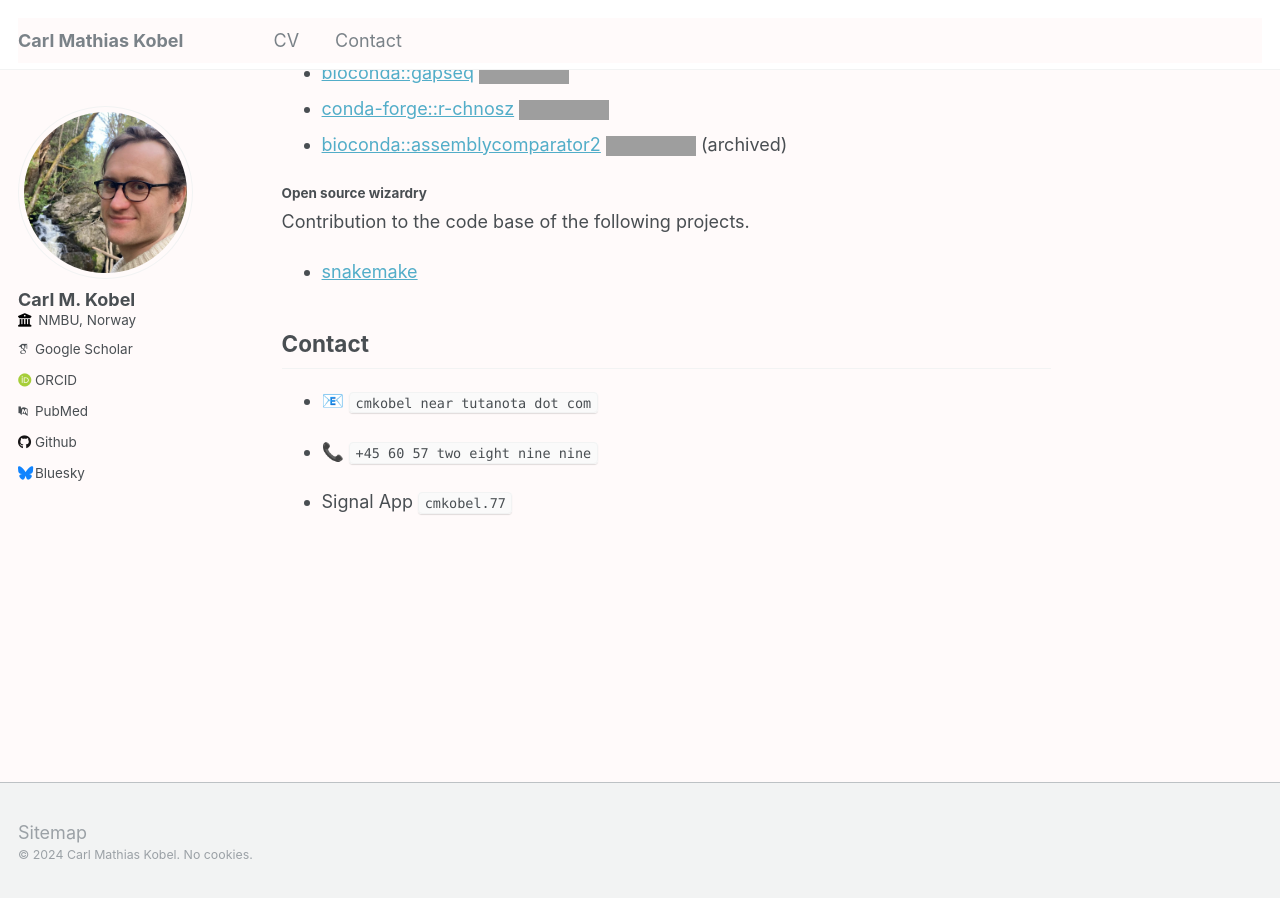
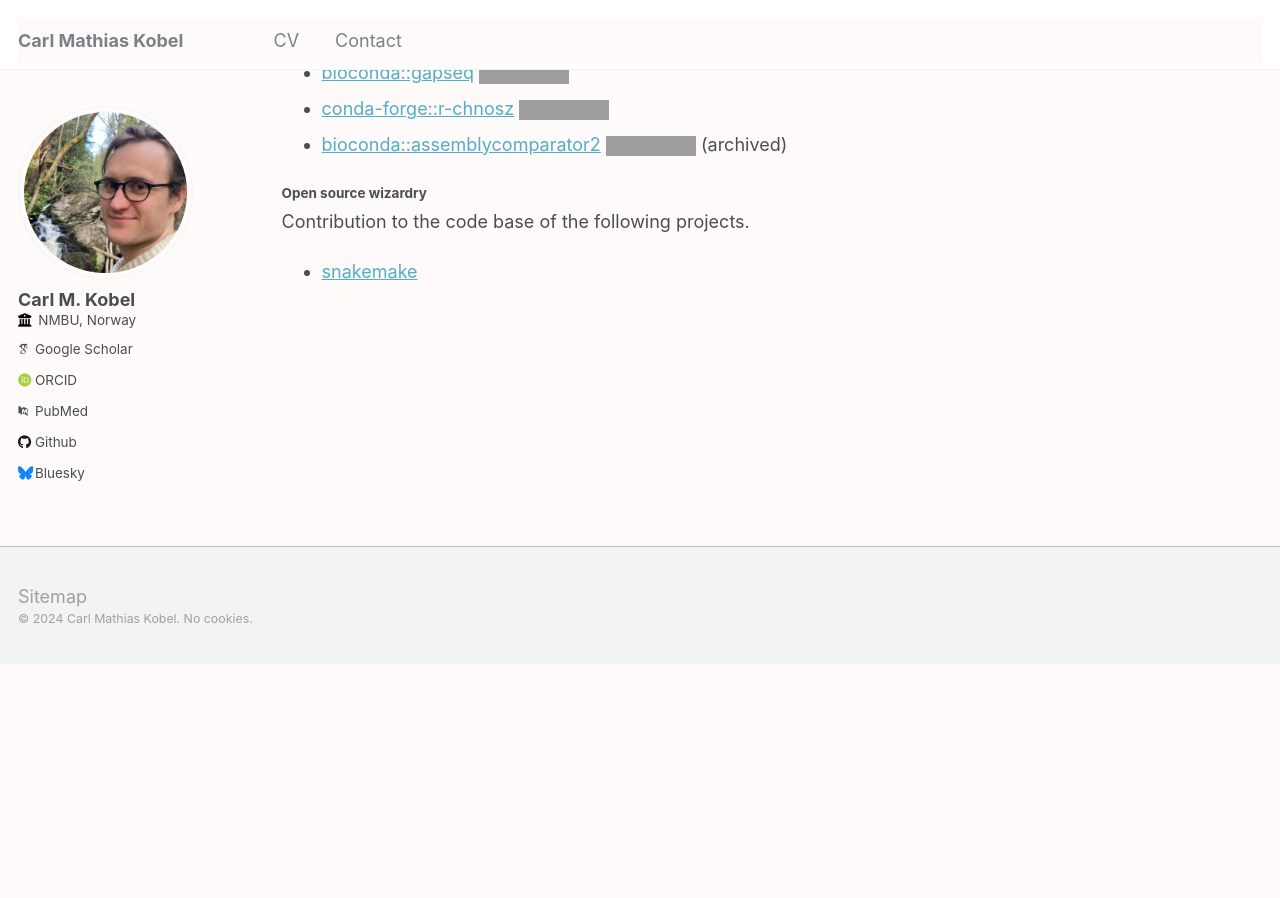
Before and after one commit to cmkobel/cmkobel.github.io, a Jekyll site: the page built from _pages/about.md, in a window 1280 px wide and 900 px high, scrolled down 1647 px. Built offline with Jekyll 4.4.1, drawn with Linux system fonts in a browser that asks for light colours; some web fonts are replaced; after the commit the page ends 2312 px from its top, so only the background shows below that; grey boxes are pictures that could not be loaded.

Commit message:
Update about.md

```diff
--- a/_pages/about.md
+++ b/_pages/about.md
@@ -52,12 +52,3 @@ Maintaining the recipes for the following Conda packages.
 Contribution to the code base of the following projects.
 
   - [snakemake](https://snakemake.github.io/)
-
-
-## Contact
-
-  - 📧 `cmkobel near tutanota dot com`
-
-  - 📞 `+45 60 57 two eight nine nine`
-
-  - Signal App `cmkobel.77`
```
